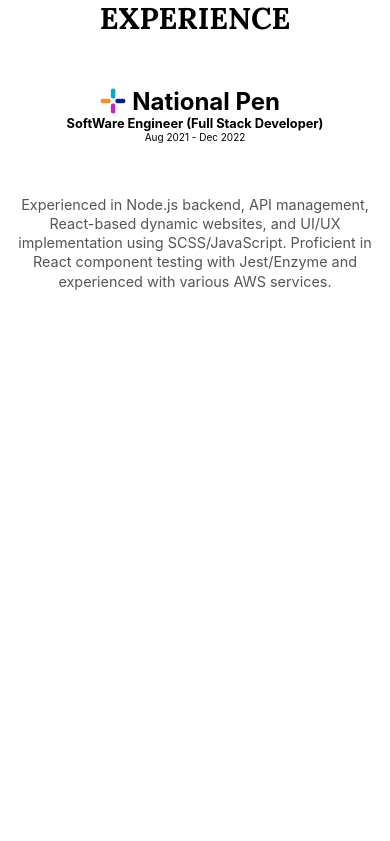
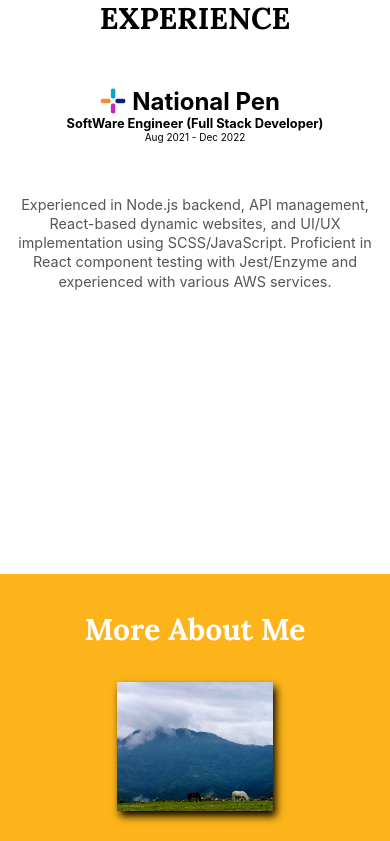
Before and after one commit to sargamtmg/PersonalSite, a React (Create React App) app: page /aboutMe in a window 390 px wide. Shown: the part 1156-1997 px from the top of the page. Before the commit the page ends 1604 px from the top, so only its background shows below. Built offline with nearby package versions, Linux system fonts and the light colour scheme.

Commit message:
responsive about-me page and adding hobby

```diff
--- a/src/pages/About_me.js
+++ b/src/pages/About_me.js
@@ -21,6 +21,14 @@ const About_me = () => {
         designation: 'SoftWare Engineer (Full Stack Developer)',
         duration: 'Aug 2021 - Dec 2022',
         content:'Experienced in Node.js backend, API management, React-based dynamic websites, and UI/UX implementation using SCSS/JavaScript. Proficient in React component testing with Jest/Enzyme and experienced with various AWS services.'
+    }
+
+    const hobby_data = {
+        main_tittle: 'More About Me',
+        trek_tittle: 'Trekking',
+        trek_content: 'Scenic views of glimmering mountains or mist surrounding you in the dense forest, along with the sound of snow crunching underfoot, all fascinate me. Backpack done, tying the shoe, and we are good to go.',
+        dance_tittle: 'Dance and Music',
+        dance_content: 'Best tools to express emotions, from soothing songs of the \'90s to catching up steps with the beats of RnB music, always put smiles on my face. Something where heart and soul unite'
     }
 
     useEffect(()=>{
@@ -77,7 +85,7 @@ const About_me = () => {
                 var model_scrollTrigger = {
                     trigger: '.experience_section',
                     start: 'top 99.8%',
-                    end: 'top -82%',
+                    end: 'top 10%',
                     //markers:true,
                     pin:'.canvas_wrapper'
                     //toggleActions: 'play pause reverse none',
@@ -93,6 +101,18 @@ const About_me = () => {
                     //markers: true,
                     onEnter: func_animate,
                     onEnterBack: func_animate
+                });
+
+                gsap.to('.about_me_wrapper',{
+                    backgroundColor: '#fcb41a',
+                    color:'white',
+                    scrollTrigger:{
+                        trigger: '.hobby',
+                        start: 'top 70%',
+                        end: 'top 20%',
+                        scrub:true,
+                        //markers:true,
+                    }
                 });
             });
             const canvasMount = canvas_mountRef.current;
@@ -249,7 +269,8 @@ const About_me = () => {
     }
 
     return(
-        <div className='aboutme_wrapper'>
+        <div className="about_me_wrapper">
+            <div className='aboutme_edu_exp'>
                 <div className="canvas_wrapper" ref={canvas_wrapperRef}>
                     <div id='gamecanvas' className="gamecanvas" ref={canvas_mountRef}></div>
                 </div>
@@ -297,6 +318,30 @@ const About_me = () => {
                     </div>
                 </div>
             </div>
+            <div className="hobby">
+                <div className="hobby_wrapper">
+                    <div className="hobby_main_heading">{hobby_data.main_tittle}</div>
+                    <div className="trek_wrapper section_wrapper">
+                        <div className="trek_img_wrapper img_wrapper">
+                            <div className="trek_img hobby_img"></div>
+                        </div>
+                        <div className="trek_content hobby_content">
+                            <div className="content_tittle">{hobby_data.trek_tittle}</div>
+                            <div className="content">{hobby_data.trek_content}</div>
+                        </div>
+                    </div>
+                    <div className="dance_wrapper section_wrapper">
+                        <div className="dance_img_wrapper img_wrapper">
+                            <div className="dance_img hobby_img"></div>
+                        </div>
+                        <div className="dance_content hobby_content">
+                            <div className="content_tittle">{hobby_data.dance_tittle}</div>
+                            <div className="content">{hobby_data.dance_content}</div>
+                        </div>
+                    </div>
+                </div>
+            </div>
+        </div>
     );
 }
 
--- a/src/styles/components/aboutMe.scss
+++ b/src/styles/components/aboutMe.scss
@@ -1,4 +1,8 @@
-.aboutme_wrapper{
+.about_me_wrapper{
+    display: flex;
+    flex-direction: column;
+}
+.aboutme_edu_exp{
     width: 100%;
     height: 90vh;
     display:flex;
@@ -249,3 +253,147 @@
         }
     }
 }
+
+.section_wrapper{
+    display: flex;
+    align-items: center;
+    justify-content: center;
+    width:100%;
+    height:45%;
+    .img_wrapper{
+        width: 40%;
+        height:100%;
+        //background-color: azure;
+        display: flex;
+        align-items: center;
+        justify-content: center;
+        .hobby_img{
+            height:80%;
+            aspect-ratio: 1/1;
+            box-shadow: 3px 5px 8px black;
+            background-size: cover;
+            background-position: center center;
+            @media only screen and (max-width: $break-xsm-width) {
+                width: 100%;
+            }
+        }
+    }
+    .hobby_content{
+        width: 60%;
+        height:100%;
+        display: flex;
+        flex-direction: column;
+        justify-content: center;
+        padding-left: 5%;
+        @media only screen and (max-width: $break-sm-width) {
+            width: 80%;
+        }
+        @media only screen and (max-width: $break-xsm-width) {
+            width: 100%;
+        }
+        .content_tittle{
+            font-size: 2.2rem;
+            font-weight: bold;
+            width: 100%;
+            text-align: center;
+            color: azure;
+            @media only screen and (max-width: $break-tab-port-width) {
+                font-size: 1.9rem;
+            }
+            @media only screen and (max-width: $break-sm-width) {
+                font-size: 1.6rem;
+            }
+            @media only screen and (max-width: $break-xsm-width) {
+                font-size: 1.3rem;
+            }
+        }
+        .content{
+            font-size: 1.1rem;
+            @media only screen and (max-width: $break-tab-port-width) {
+                font-size: 1rem;
+            }
+            @media only screen and (max-width: $break-sm-width) {
+                font-size: 0.95rem;
+            }
+            @media only screen and (max-width: $break-xsm-width) {
+                font-size: 0.9rem;
+            }
+        }
+    }
+}
+.hobby{
+    width: 100%;
+    height:90vh;
+    margin-top: 105vh; //temporary solution
+    display: flex;
+    align-items: center;
+    justify-content: center;
+    @media only screen and (max-width: $break-sm-width) {
+        background-color: $orange-color;
+        color: white;
+    }
+    .hobby_wrapper{
+        width: 70%;
+        height:90%;
+        //background-color: aliceblue;
+        @media only screen and (max-width: $break-lg-width) {
+            width: 75%;
+        }
+        @media only screen and (max-width: $break-tab-port-width) {
+            width: 80%;
+        }
+        @media only screen and (max-width: $break-sm-width) {
+            height:95%;
+            width: 100%;
+        }
+        .hobby_main_heading{
+            width: 100%;
+            height: 10%;
+            font-family: 'Lora-Bold';
+            font-size: 50px;
+            display: flex;
+            align-items: center;
+            justify-content: center;
+            @media only screen and (max-width: $break-sm-width) {
+                font-size:40px;
+            }
+            @media only screen and (max-width: $break-xsm-width) {
+                font-size:30px;
+            }
+        }
+        .trek_wrapper{
+            flex-direction: row;
+            @media only screen and (max-width: $break-sm-width) {
+                flex-direction: column;
+            }
+            .trek_img_wrapper{
+                .trek_img{
+                    background-image: url('../../img/about_me/trek.jpeg');
+                }
+            }
+            .trek_content{
+                align-items: center;
+                @media only screen and (max-width: $break-sm-width) {
+                    align-items: center;
+                }
+            }
+        }
+        .dance_wrapper{
+            flex-direction:row-reverse;
+            @media only screen and (max-width: $break-sm-width) {
+                flex-direction: column;
+            }
+            .dance_img_wrapper{
+                .dance_img{
+                    background-image: url('../../img/about_me/trek.jpeg');
+                }
+            }
+            .dance_content{
+                align-items: center;
+                @media only screen and (max-width: $break-sm-width) {
+                    align-items: center;
+                }
+            }
+        }
+    }
+}
```
Also changed, not shown: src/img/about_me/trek.jpeg (added). Lines whose indentation alone changed are shown as unchanged.
